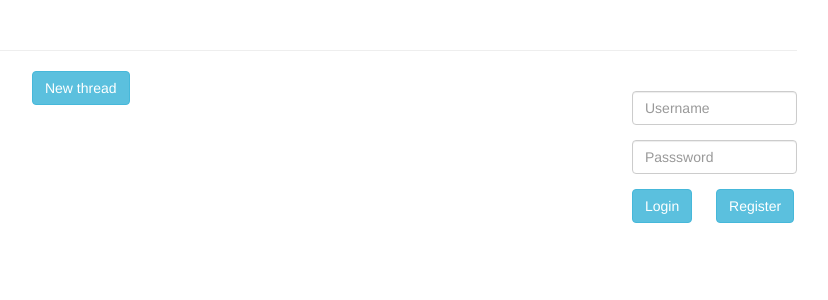
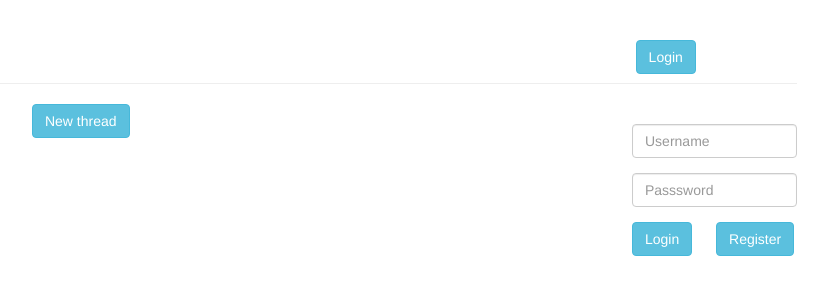
Before and after one commit to MrMcCrab/miniature-spoon, a PHP site: page /index.php in a window 1280 px wide. Shown: the top 300 px of the page, without its empty margins (413-1241 px from the left). Run offline with PHP 8.4, Linux system fonts and the light colour scheme.

Commit message:
Changed login to modal

```diff
--- a/project/header.php
+++ b/project/header.php
@@ -43,6 +43,50 @@
     </div>
 
     <div class="col-md-3">
+      <!--Hide login button if user is logged in-->
+      <?php if(!isset($_SESSION['login_user'])){
+          echo "<button type='button' class='btn btn-info' data-toggle='modal' data-target='#myModal'>Login</button>
+
+          <div id='myModal' class='modal fade' role='dialog'>
+            <div class='modal-dialog'>
+
+              <div class='modal-content'>
+                <div class='modal-header'>
+                  <h4><span class='glyphicon glyphicon-lock'></span> Login</h4>
+                </div>
+                <div class='modal-body'>
+                  <form class='' id='login_form' action='login.php' method='post'>
+                    <div class='form-group'>
+                      <input class='form-control' type='text' placeholder='Username' name='username'>
+                    </div>
+                    <div class='form-group'>
+                      <input class='form-control' type='password' placeholder='Password' name='password'>
+                    </div>
+                    <button type='submit' class='btn btn-success'>Login</button>
+                  </form>
+                </div>
+                <div class='modal-footer'>
+                  <button type='button' class='btn btn-danger' data-dismiss='modal'>Cancel</button>
+                </div>
+
+              </div>
+            </div>
+          </div>";
+      }else {
+        ?>
+          <div class='col-md-8 login_echo'>
+            <?php
+              echo "Logged in: " . $_SESSION['login_user'];
+             ?>
+          </div>
+            <?php
+              echo "
+              <div class='col-md-4 login_button'>
+                <form action='logout.php'>
+                  <input class='btn btn-info' type='submit' value='Logout'>
+                </form>
+              </div>";
+            }?>
     </div>
 
   </div>
```
